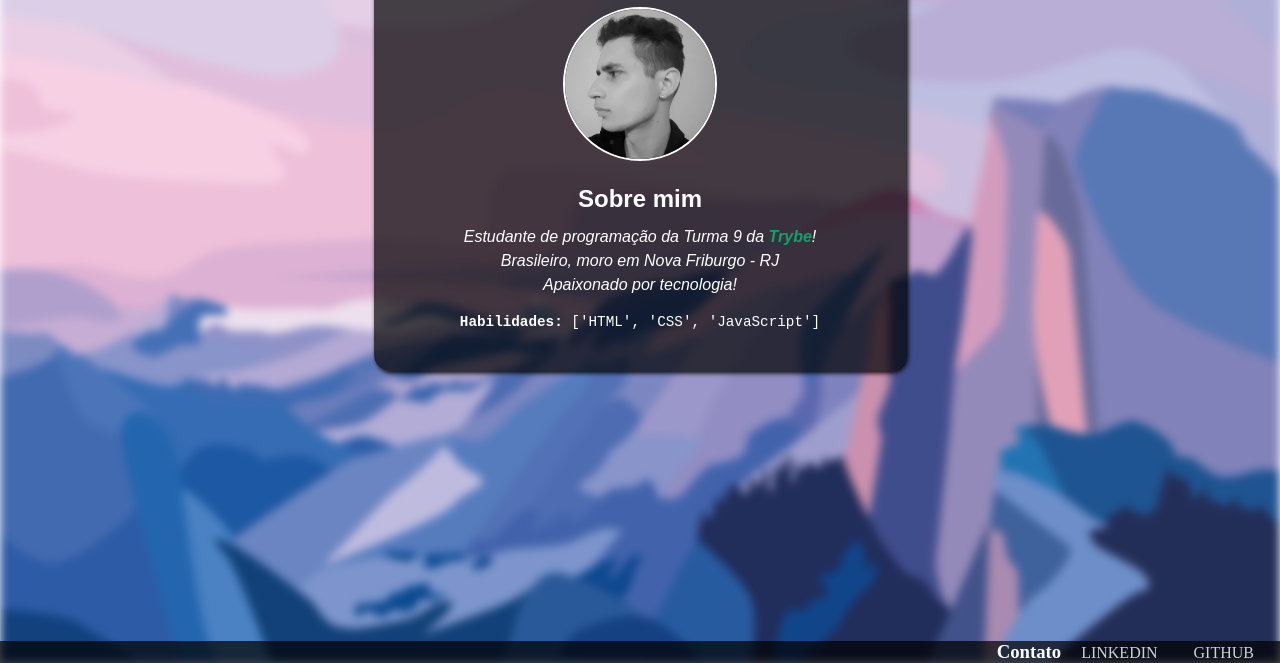
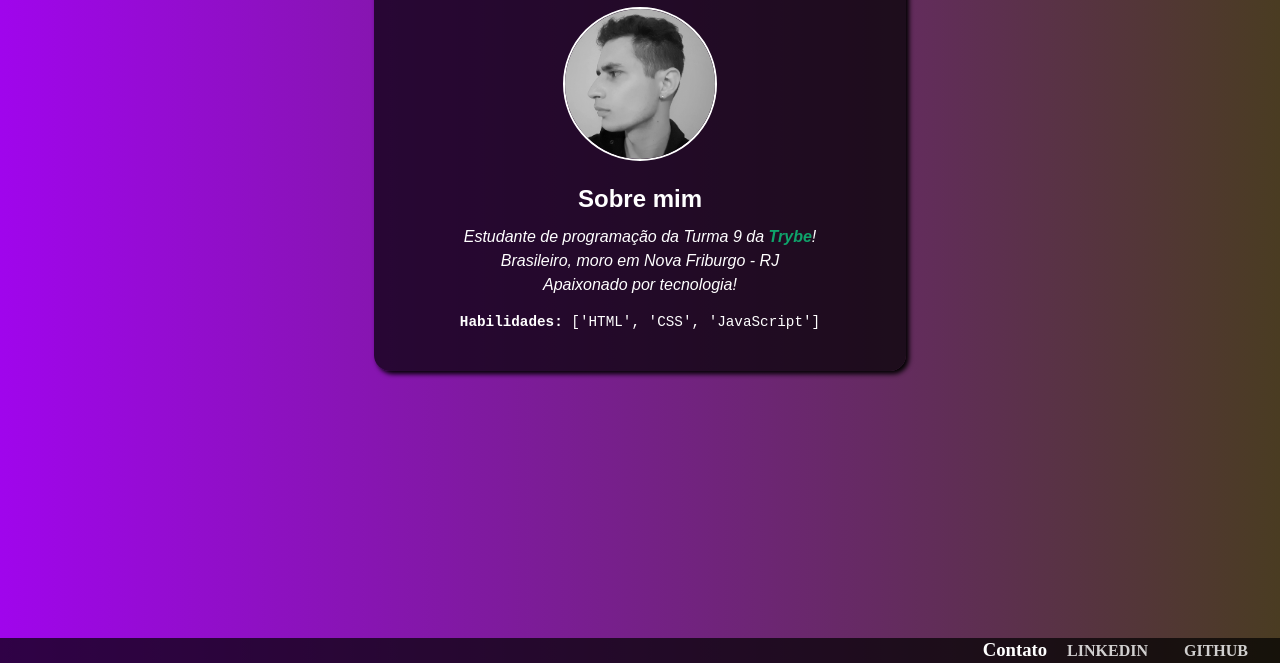
Before and after one commit to rafaelrnascimento2006/rafaelrnascimento2006.github.io, a plain HTML site: page portfolio/index.html in a window 1280 px wide. Shown: the part 137-800 px from the top of the page. Drawn offline with Linux system fonts and the light colour scheme.

Commit message:
atualiza portfolio

```diff
--- a/portfolio/css/style.css
+++ b/portfolio/css/style.css
@@ -1,5 +1,4 @@
 body {
-    background-size: cover;
     margin: 0;
     padding: 0;
 }
@@ -9,7 +8,7 @@ footer {
     bottom: 0;
     box-sizing: border-box;
     color: white;
-    padding: 0 10px;
+    padding: 0.1em 1em;
     position: absolute;
     text-align: end;
     width: 100%;
@@ -18,7 +17,7 @@ footer {
 main {
     background-color: rgba(0, 0, 0, 0.7);
     border-radius: 1em;
-    box-shadow: 2px 2px 5px black;
+    box-shadow: 3px 3px 5px black;
     color: white;
     margin: 3em auto;
     padding: 1em;
@@ -35,23 +34,13 @@ main {
     line-height: 0.5;
 }
 
-.background-image {
-    background-image: url('/images/background.png');
-    background-size: cover;
-    filter: blur(5px);
-    height: 100vh;
-    position: fixed;
-    top: 0;
-    width: 100%;
-    z-index: -1;
-}
-
 .inline {
     display: inline;
 }
 
 .link {
     color: white;
+    font-weight: 760;
     opacity: 0.8;
     padding: 0 1em;
     text-decoration: none;
--- a/portfolio/index.html
+++ b/portfolio/index.html
@@ -7,14 +7,13 @@
   <title>Portfólio</title>
 </head>
 <body>
-  <div class="background-image"></div>
   <main>
     <header class="header">
       <h1 class="main-title">Rafael Reis do Nascimento</h1>
     </header>
 
     <section class="about">
-      <img class="main-photo"src="images/eu.jpg" alt="Minha foto.">
+      <img class="main-photo"src="images/minhaFoto.jpg" alt="Minha foto.">
       <h2 class="title">Sobre mim</h2>
       <p>Estudante de programação da Turma 9 da <strong class="trybe-color">Trybe</strong>!</p>
       <p>Brasileiro, moro em Nova Friburgo - RJ</p>
@@ -27,5 +26,6 @@
     <a class="link inline" href="https://www.linkedin.com/in/rafael-reis-do-nascimento" target="_blank">LinkedIn</a>
     <a class="link inline" href="https://github.com/rafaelrnascimento2006" target="_blank">GitHub</a>
   </footer>
+  <script src="scripts/script.js"></script>
 </body>
 </html>
--- /dev/null
+++ b/portfolio/scripts/script.js
@@ -0,0 +1,13 @@
+function randomColor() {
+  const red = Math.floor(Math.random() * 255);
+  const green = Math.floor(Math.random() * 255);
+  const blue = Math.floor(Math.random() * 255);
+  const rgbArray = [red, green, blue];
+  const color = `rgb(${rgbArray})`;
+  return color;
+}
+
+window.onload = function () {
+  const body = document.querySelector('body');
+body.style.backgroundImage = `linear-gradient(to right, ${randomColor()}, ${randomColor()})`;
+};
```
Also changed, not shown: portfolio/images/background.png (deleted), portfolio/images/minhaFoto.jpg (renamed from portfolio/images/eu.jpg).
